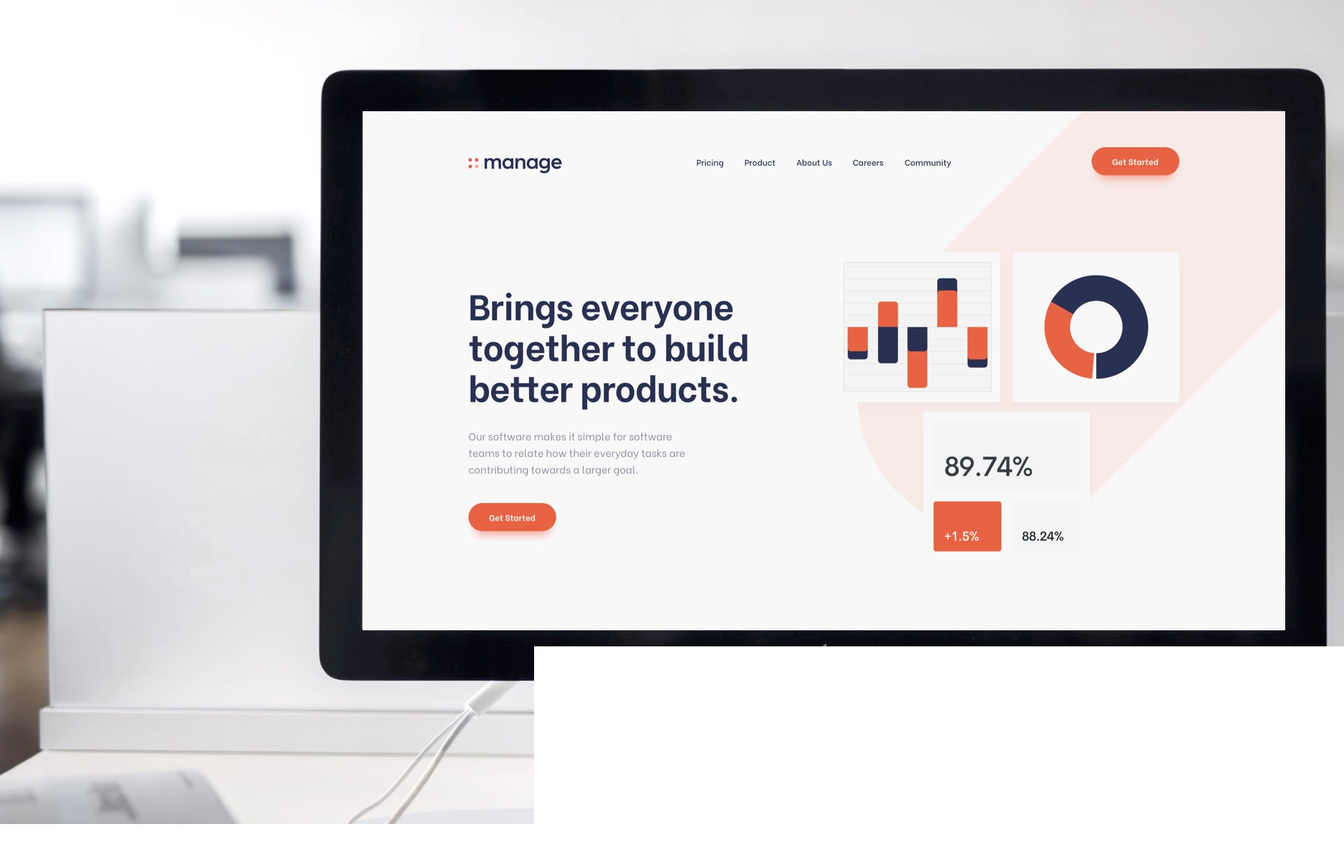
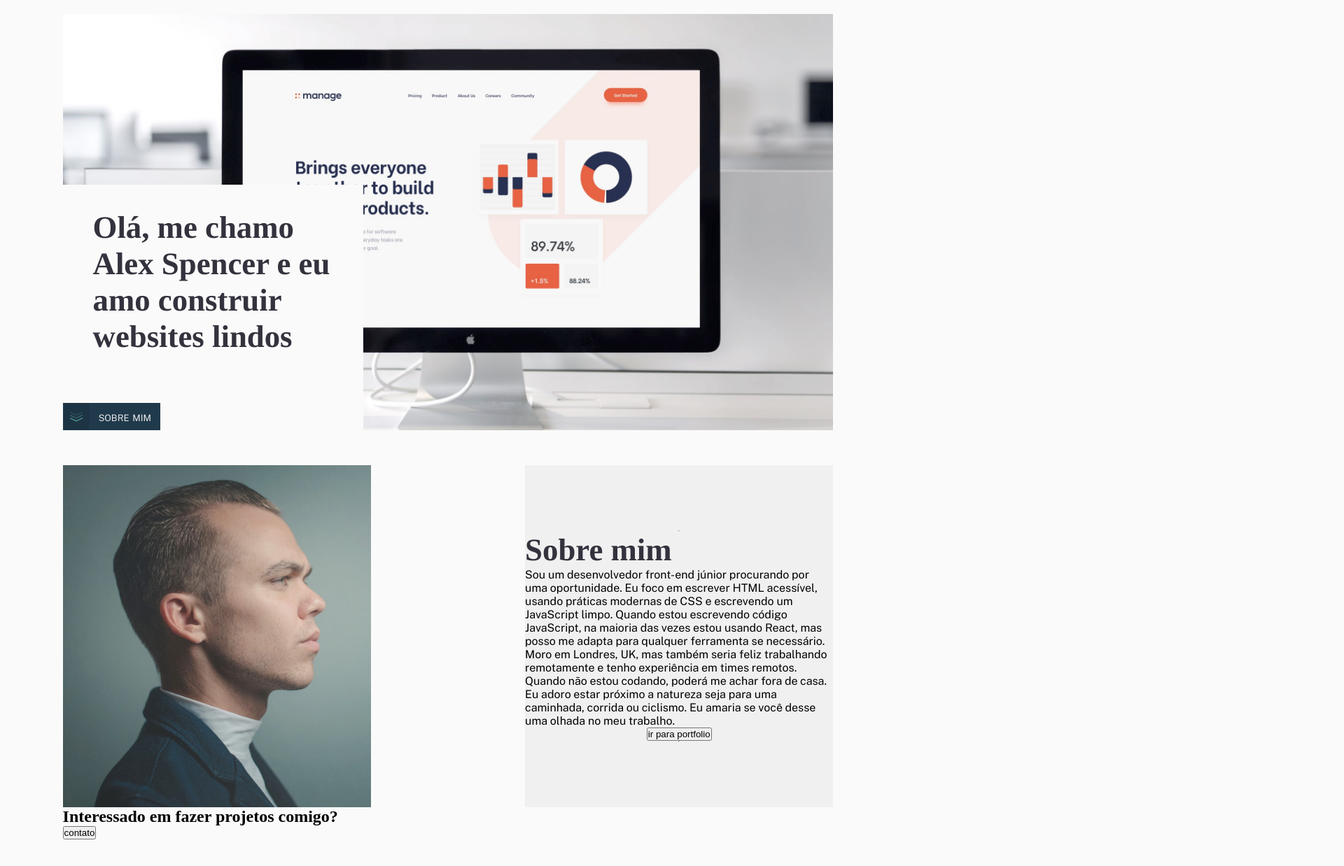
Before and after one commit to Luanbarradas/copia-desafio-m6-frontend-cubosa-cademy, a plain HTML site: page pages/home/index.html in a window 1280 px wide. Shown: the part 93-1331 px from the top of the page at 70% size, 1920 px wide, since content can reach past the window. Drawn offline with nearby package versions, Linux system fonts and the light colour scheme; a web font is replaced by a local one.

Commit message:
feat(style): creation of 'header', 'hero section', and start of 'sobre section' sections

```diff
--- a/css/global.css
+++ b/css/global.css
@@ -24,7 +24,7 @@ button {
   --MAIN_GREEN: #5fb4a2;
 
   --MAIN_GRAY: #eaeaeb;
-  --SECOND_GRAY: #fafafa;
+  --MAIN_BACKGROUND: #fafafa;
 
   --MAIN_FONT: "Public Sans", Arial, Helvetica, sans_serif;
   --SECOND_FONT: "Ibarra Real Nova", Times, "Times New Roman", serif;
--- a/pages/home/index.html
+++ b/pages/home/index.html
@@ -5,30 +5,72 @@
     <meta name="viewport" content="width=device-width, initial-scale=1.0" />
     <title>Home</title>
     <link rel="stylesheet" href="../../css/global.css" />
+    <link rel="stylesheet" href="./style.css" />
+    <link rel="preconnect" href="https://fonts.googleapis.com" />
+    <link rel="preconnect" href="https://fonts.gstatic.com" crossorigin />
+    <link
+      href="https://fonts.googleapis.com/css2?family=Ibarra+Real+Nova:ital,wght@0,400..700;1,400..700&family=Public+Sans:ital,wght@0,100..900;1,100..900&display=swap"
+      rel="stylesheet"
+    />
   </head>
   <body>
+    <main>
       <header>
         <img src="../../assets/logo-dark.svg" alt="logo-dark" />
         <section>
           <ul>
             <li><a href="#">home</a></li>
             <li><a href="../portfolio-01-manage/index.html">portfolio</a></li>
-          <li><a href="#">contato</a></li>
+            <li><a href="../contact-form/index.html">contato</a></li>
           </ul>
         </section>
       </header>
-    <main>
-      <section>
+      <section class="hero-section">
         <img
           src="../../assets/home/image-homepage-hero.jpg"
           alt="website feito por Alex Spencer"
         />
-        <div class="quadrado-sobre-mim">
-          <p>Olá, me chamo Alex Spencer e eu amo construir websites lindos</p>
-          <button>sobre mim</button>
+        <div class="presentation-container">
+          <h1>Olá, me chamo Alex Spencer e eu amo construir websites lindos</h1>
+          <a href="#" class="button-over-me">
+            <div class="container-button-img">
+              <img
+                src="../../assets/icons/down-arrows.svg"
+                alt="setas para baixo"
+              />
+            </div>
+            <span>sobre mim</span>
+          </a>
         </div>
       </section>
+      <section class="sobre-section">
+        <img
+          src="../../assets/home/image-homepage-profile.jpg"
+          alt="foto do Alex Spencer"
+        />
+        <div class="container-about-me">
+          <hr />
+          <h2>Sobre mim</h2>
+          <p>
+            Sou um desenvolvedor front-end júnior procurando por uma
+            oportunidade. Eu foco em escrever HTML acessível, usando práticas
+            modernas de CSS e escrevendo um JavaScript limpo. Quando estou
+            escrevendo código JavaScript, na maioria das vezes estou usando
+            React, mas posso me adapta para qualquer ferramenta se necessário.
+            Moro em Londres, UK, mas também seria feliz trabalhando remotamente
+            e tenho experiência em times remotos. Quando não estou codando,
+            poderá me achar fora de casa. Eu adoro estar próximo a natureza seja
+            para uma caminhada, corrida ou ciclismo. Eu amaria se você desse uma
+            olhada no meu trabalho.
+          </p>
+          <button>ir para portfolio</button>
+          <hr />
+        </div>
+      </section>
+      <footer>
+        <h2>Interessado em fazer projetos comigo?</h2>
+        <button>contato</button>
+      </footer>
     </main>
-    <footer></footer>
   </body>
 </html>
--- /dev/null
+++ b/pages/home/style.css
@@ -0,0 +1,177 @@
+/* @import url("../../css/global.css"); */
+
+/* reset css */
+* {
+  margin: 0;
+  padding: 0;
+  box-sizing: border-box;
+  outline: none;
+}
+
+a {
+  color: inherit;
+  text-decoration: none;
+}
+
+button {
+  cursor: pointer;
+}
+
+/* general */
+
+:root {
+  --MAIN_DARK: #33323d;
+
+  --MAIN_BLUE: #203a4c;
+  --SECOND_BLUE: #1d3445;
+  --MAIN_GREEN: #5fb4a2;
+
+  --MAIN_GRAY: #eaeaeb;
+  --MAIN_BACKGROUND: #fafafa;
+  --MAIN_WHITE: #eaeaeb;
+
+  --MAIN_FONT: "Public Sans", Arial, Helvetica, sans_serif;
+  --SECOND_FONT: "Ibarra Real Nova", Times, "Times New Roman", serif;
+}
+
+/* css local */
+
+body {
+  margin: 2vw 7vw;
+  background-color: var(--MAIN_BACKGROUND);
+}
+
+main {
+  background-color: var(--MAIN_BACKGROUND);
+}
+
+/* Header */
+
+header {
+  display: flex;
+  justify-content: space-between;
+  align-items: center;
+  margin-bottom: 5%;
+}
+
+ul {
+  display: flex;
+  justify-content: space-around;
+}
+
+li {
+  padding-left: 1.1rem;
+  display: inline-block;
+  font-family: var(--MAIN_FONT);
+  font-variant: small-caps;
+  font-size: 1.2vw;
+}
+
+ul li:first-child {
+  padding-left: 0;
+  color: var(--MAIN_GREEN);
+}
+
+li a:hover {
+  color: var(--MAIN_GREEN);
+}
+
+/* Hero Section */
+
+.hero-section {
+  width: 100%;
+  margin-bottom: 50px;
+  background-color: var(--MAIN_BACKGROUND);
+  display: flex;
+  align-items: flex-end;
+  position: relative;
+}
+
+.hero-section img {
+  /* pc image */
+  width: 100%;
+  display: block;
+}
+
+.presentation-container {
+  position: absolute;
+  width: 39%;
+  height: 59%;
+  background-color: var(--MAIN_BACKGROUND);
+  display: flex;
+  justify-content: center;
+  align-items: center;
+}
+
+.presentation-container h1 {
+  width: 80%;
+  height: 80%;
+  font-family: var(--SECOND_FONT);
+  color: var(--MAIN_DARK);
+  font-weight: bold;
+  font-size: 3.5vw;
+}
+
+.button-over-me {
+  position: absolute;
+  bottom: 0;
+  left: 0;
+  color: var(--MAIN_WHITE);
+  background-color: var(--MAIN_BLUE);
+  font-family: var(--MAIN_FONT);
+  font-variant: small-caps;
+  display: flex;
+  align-items: center;
+}
+
+.button-over-me span {
+  white-space: nowrap;
+  margin: 0 1vw;
+  font-size: 1.5vw;
+}
+
+.container-button-img {
+  background-color: var(--SECOND_BLUE);
+  width: 3vw;
+  height: 3vw;
+  display: flex;
+  justify-content: center;
+  align-items: center;
+}
+
+.container-button-img img {
+  width: 1.4vw;
+}
+
+/* Sobre Section */
+
+.sobre-section {
+  display: flex;
+  justify-content: space-between;
+}
+
+.sobre-section img {
+  width: 40%;
+  display: block;
+}
+
+.container-about-me {
+  display: flex;
+  flex-direction: column;
+  align-items: center;
+  justify-content: center;
+  width: 40%;
+  height: auto;
+  background-color: #f0f0f0;
+}
+
+.container-about-me h2 {
+  align-self: flex-start;
+  font-family: var(--SECOND_FONT);
+  color: var(--MAIN_DARK);
+  font-size: 3.5vw;
+}
+
+.container-about-me p {
+  font-family: var(--MAIN_FONT);
+}
```
Also changed, not shown: pages/contact-form/index.html (added, +17 -0 lines), pages/portfolio-01-manage/index.html (+8 -0 lines), pages/portfolio-02-bookmark/index.html (+8 -0 lines), pages/portfolio-04-fylo/index.html (+8 -0 lines), pages/portfolio/index.html (+8 -0 lines), pages/contact-form/style.css (added). Lines whose indentation alone changed are shown as unchanged.
